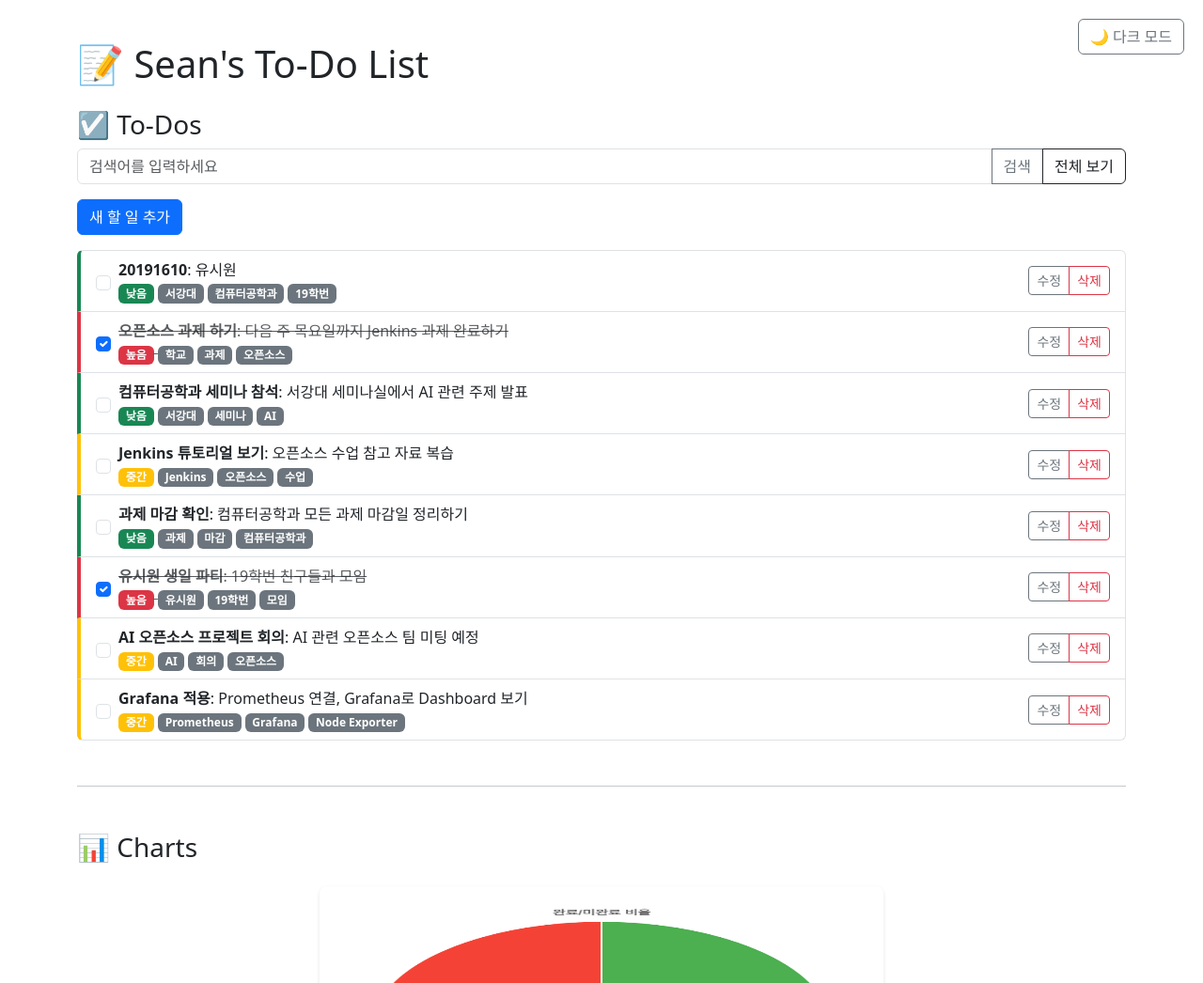
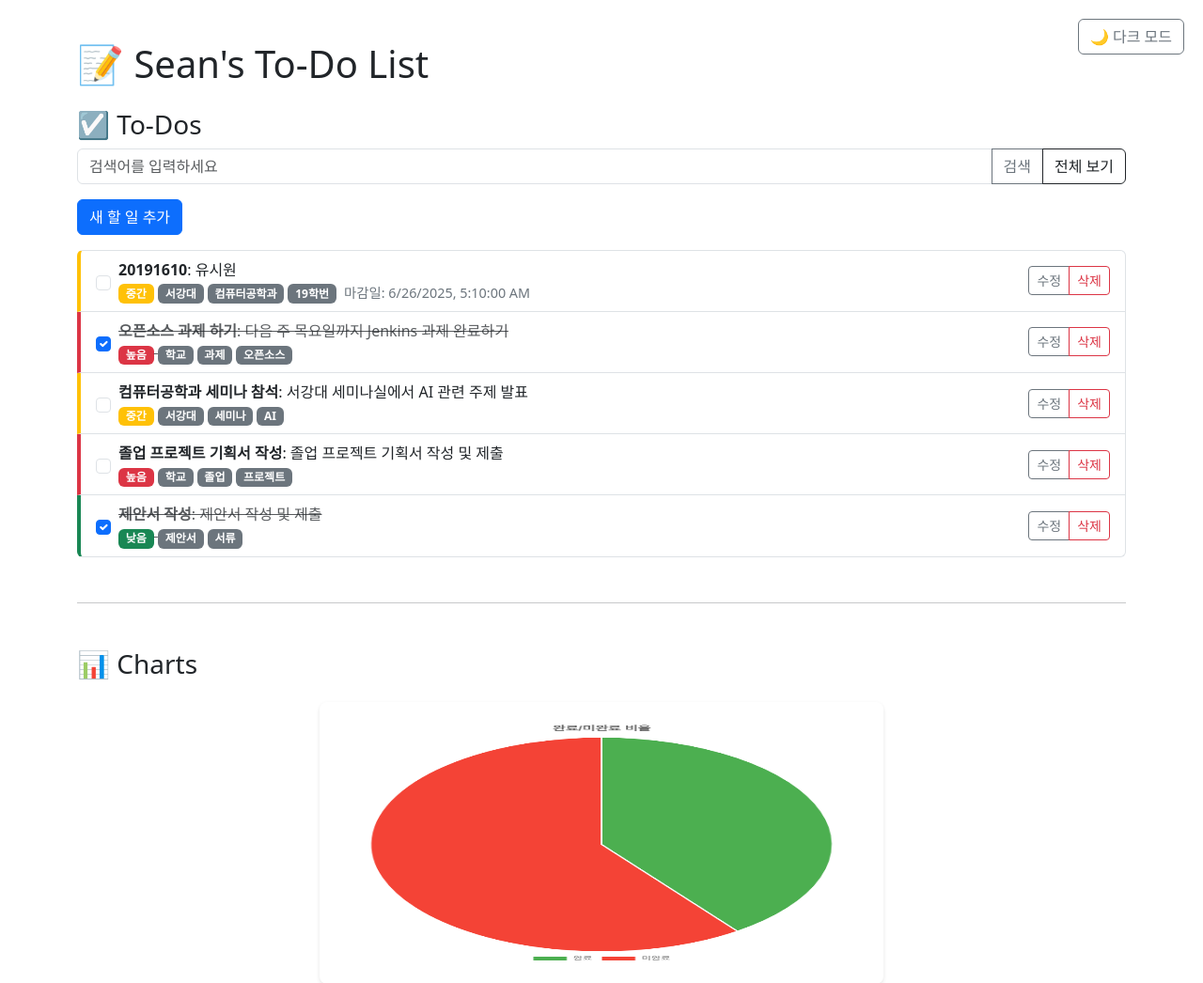
Before and after one commit to SEEWON/FastApi-Todos, a FastAPI app: page / in a window 1280 px wide. Shown: the top 1046 px of the page at 94% size. Run offline with FastAPI, Linux system fonts and the light colour scheme; parts of the project's set-up code (start-up, migrations or seed data) failed here and were passed over.

Commit message:
feat: 마감일 기능 추가

```diff
--- a/fastapi-app/main.py
+++ b/fastapi-app/main.py
@@ -15,6 +15,7 @@ from os import getenv
 from fastapi import Request
 from prometheus_fastapi_instrumentator import Instrumentator
 from logging_loki import LokiQueueHandler
+from datetime import datetime
 
 app = FastAPI()
 
@@ -69,8 +70,13 @@ def load_data():
         return json.load(file)
 
 def save_data(data):
+    def datetime_handler(obj):
+        if isinstance(obj, datetime):
+            return obj.isoformat()
+        raise TypeError(f"Object of type {type(obj)} is not JSON serializable")
+
     with open(DATA_FILE, "w", encoding="utf-8") as file:
-        json.dump(data, file, indent=4, ensure_ascii=False)
+        json.dump(data, file, indent=4, ensure_ascii=False, default=datetime_handler)
 
 # Todo 모델
 class TodoItem(BaseModel):
@@ -79,6 +85,7 @@ class TodoItem(BaseModel):
     completed: bool = False
     tags: list[str] = []
     priority: str = "중간"  # 높음, 중간, 낮음 중 하나
+    due_date: Optional[datetime] = None
 
 class TodoUpdate(BaseModel):
     title: Optional[str] = None
@@ -86,6 +93,7 @@ class TodoUpdate(BaseModel):
     completed: Optional[bool] = None
     tags: Optional[list[str]] = None
     priority: Optional[str] = None
+    due_date: Optional[datetime] = None
 
 
 # 기본 페이지 제공 (프론트엔드 렌더링)
@@ -124,6 +132,8 @@ def update_todo(todo_id: int, updated_todo: TodoUpdate):
                 todo["tags"] = updated_todo.tags
             if updated_todo.priority is not None:
                 todo["priority"] = updated_todo.priority
+            if updated_todo.due_date is not None:
+                todo["due_date"] = updated_todo.due_date
             save_data(todos)
             return todo
     raise HTTPException(status_code=404, detail="Todo not found")
--- a/fastapi-app/templates/index.html
+++ b/fastapi-app/templates/index.html
@@ -114,6 +114,37 @@
         right: 20px;
         z-index: 1000;
       }
+
+      .list-group-item {
+        position: relative;
+      }
+
+      .due-date {
+        font-size: 0.9em;
+        color: #6c757d;
+      }
+
+      .due-date.overdue {
+        color: #dc3545;
+        font-weight: bold;
+      }
+
+      .due-date.upcoming {
+        color: #ffc107;
+        font-weight: bold;
+      }
+
+      body.dark-mode .due-date {
+        color: #adb5bd;
+      }
+
+      body.dark-mode .due-date.overdue {
+        color: #ff6b6b;
+      }
+
+      body.dark-mode .due-date.upcoming {
+        color: #ffd43b;
+      }
     </style>
   </head>
 
@@ -218,6 +249,14 @@
                   <option value="낮음">낮음</option>
                 </select>
               </div>
+              <div class="mb-3">
+                <label for="modalTodoDueDate" class="form-label">마감일</label>
+                <input
+                  type="datetime-local"
+                  class="form-control"
+                  id="modalTodoDueDate"
+                />
+              </div>
             </form>
           </div>
           <div class="modal-footer">
@@ -288,6 +327,14 @@
                   <option value="낮음">낮음</option>
                 </select>
               </div>
+              <div class="mb-3">
+                <label for="editTodoDueDate" class="form-label">마감일</label>
+                <input
+                  type="datetime-local"
+                  class="form-control"
+                  id="editTodoDueDate"
+                />
+              </div>
             </form>
           </div>
           <div class="modal-footer">
@@ -342,15 +389,19 @@
         document.getElementById("modalTodoDescription").value = "";
         document.getElementById("modalTodoTags").value = "";
         document.getElementById("modalTodoPriority").value = "중간";
+        document.getElementById("modalTodoDueDate").value = "";
         addTodoModal.show();
       }
 
-      function openEditModal(id, title, description, tags, priority) {
+      function openEditModal(id, title, description, tags, priority, dueDate) {
         document.getElementById("editTodoId").value = id;
         document.getElementById("editTodoTitle").value = title;
         document.getElementById("editTodoDescription").value = description;
         document.getElementById("editTodoTags").value = tags.join(", ");
         document.getElementById("editTodoPriority").value = priority;
+        document.getElementById("editTodoDueDate").value = dueDate
+          ? new Date(dueDate).toISOString().slice(0, 16)
+          : "";
         editTodoModal.show();
       }
 
@@ -366,6 +417,7 @@
           .map((tag) => tag.trim())
           .filter((tag) => tag);
         const priority = document.getElementById("modalTodoPriority").value;
+        const dueDate = document.getElementById("modalTodoDueDate").value;
 
         if (!title) {
           alert("제목을 입력하세요!");
@@ -381,6 +433,7 @@
             completed: false,
             tags,
             priority,
+            due_date: dueDate ? new Date(dueDate).toISOString() : null,
           }),
         });
 
@@ -400,6 +453,7 @@
           .map((tag) => tag.trim())
           .filter((tag) => tag);
         const priority = document.getElementById("editTodoPriority").value;
+        const dueDate = document.getElementById("editTodoDueDate").value;
 
         if (!title) {
           alert("제목을 입력하세요!");
@@ -409,7 +463,13 @@
         await fetch(`/todos/${id}`, {
           method: "PUT",
           headers: { "Content-Type": "application/json" },
-          body: JSON.stringify({ title, description, tags, priority }),
+          body: JSON.stringify({
+            title,
+            description,
+            tags,
+            priority,
+            due_date: dueDate ? new Date(dueDate).toISOString() : null,
+          }),
         });
 
         editTodoModal.hide();
@@ -526,6 +586,22 @@
         }
       }
 
+      function formatDueDate(dueDate) {
+        if (!dueDate) return "";
+        const date = new Date(dueDate);
+        const now = new Date();
+        const diffDays = Math.ceil((date - now) / (1000 * 60 * 60 * 24));
+
+        let className = "due-date";
+        if (diffDays < 0) {
+          className += " overdue";
+        } else if (diffDays <= 3) {
+          className += " upcoming";
+        }
+
+        return `<span class="${className}">마감일: ${date.toLocaleString()}</span>`;
+      }
+
       function renderTodos(todos) {
         const list = document.getElementById("todoList");
         list.innerHTML = "";
@@ -557,6 +633,7 @@
                   (tag) => `<span class="badge bg-secondary me-1">${tag}</span>`
                 )
                 .join("")}
+              ${formatDueDate(todo.due_date)}
             </div>
           `;
 
@@ -577,7 +654,8 @@
               todo.title,
               todo.description,
               todo.tags || [],
-              todo.priority
+              todo.priority,
+              todo.due_date
             );
 
           const deleteButton = document.createElement("button");
--- a/fastapi-app/todo.json
+++ b/fastapi-app/todo.json
@@ -9,7 +9,8 @@
             "컴퓨터공학과",
             "19학번"
         ],
-        "priority": "낮음"
+        "priority": "중간",
+        "due_date": "2025-06-26T05:10:00+00:00"
     },
     {
         "id": 2,
@@ -21,7 +22,8 @@
             "과제",
             "오픈소스"
         ],
-        "priority": "높음"
+        "priority": "높음",
+        "due_date": null
     },
     {
         "id": 3,
@@ -33,66 +35,32 @@
             "세미나",
             "AI"
         ],
-        "priority": "낮음"
+        "priority": "중간",
+        "due_date": null
     },
     {
         "id": 4,
-        "title": "Jenkins 튜토리얼 보기",
-        "description": "오픈소스 수업 참고 자료 복습",
+        "title": "졸업 프로젝트 기획서 작성",
+        "description": "졸업 프로젝트 기획서 작성 및 제출",
         "completed": false,
         "tags": [
-            "Jenkins",
-            "오픈소스",
-            "수업"
+            "학교",
+            "졸업",
+            "프로젝트"
         ],
-        "priority": "중간"
+        "priority": "높음",
+        "due_date": null
     },
     {
         "id": 5,
-        "title": "과제 마감 확인",
-        "description": "컴퓨터공학과 모든 과제 마감일 정리하기",
-        "completed": false,
-        "tags": [
-            "과제",
-            "마감",
-            "컴퓨터공학과"
-        ],
-        "priority": "낮음"
-    },
-    {
-        "id": 6,
-        "title": "유시원 생일 파티",
-        "description": "19학번 친구들과 모임",
+        "title": "제안서 작성",
+        "description": "제안서 작성 및 제출",
         "completed": true,
         "tags": [
-            "유시원",
-            "19학번",
-            "모임"
+            "제안서",
+            "서류"
         ],
-        "priority": "높음"
-    },
-    {
-        "id": 7,
-        "title": "AI 오픈소스 프로젝트 회의",
-        "description": "AI 관련 오픈소스 팀 미팅 예정",
-        "completed": false,
-        "tags": [
-            "AI",
-            "회의",
-            "오픈소스"
-        ],
-        "priority": "중간"
-    },
-    {
-        "id": 8,
-        "title": "Grafana 적용",
-        "description": "Prometheus 연결, Grafana로 Dashboard 보기",
-        "completed": false,
-        "tags": [
-            "Prometheus",
-            "Grafana",
-            "Node Exporter"
-        ],
-        "priority": "중간"
+        "priority": "낮음",
+        "due_date": null
     }
 ]
```
